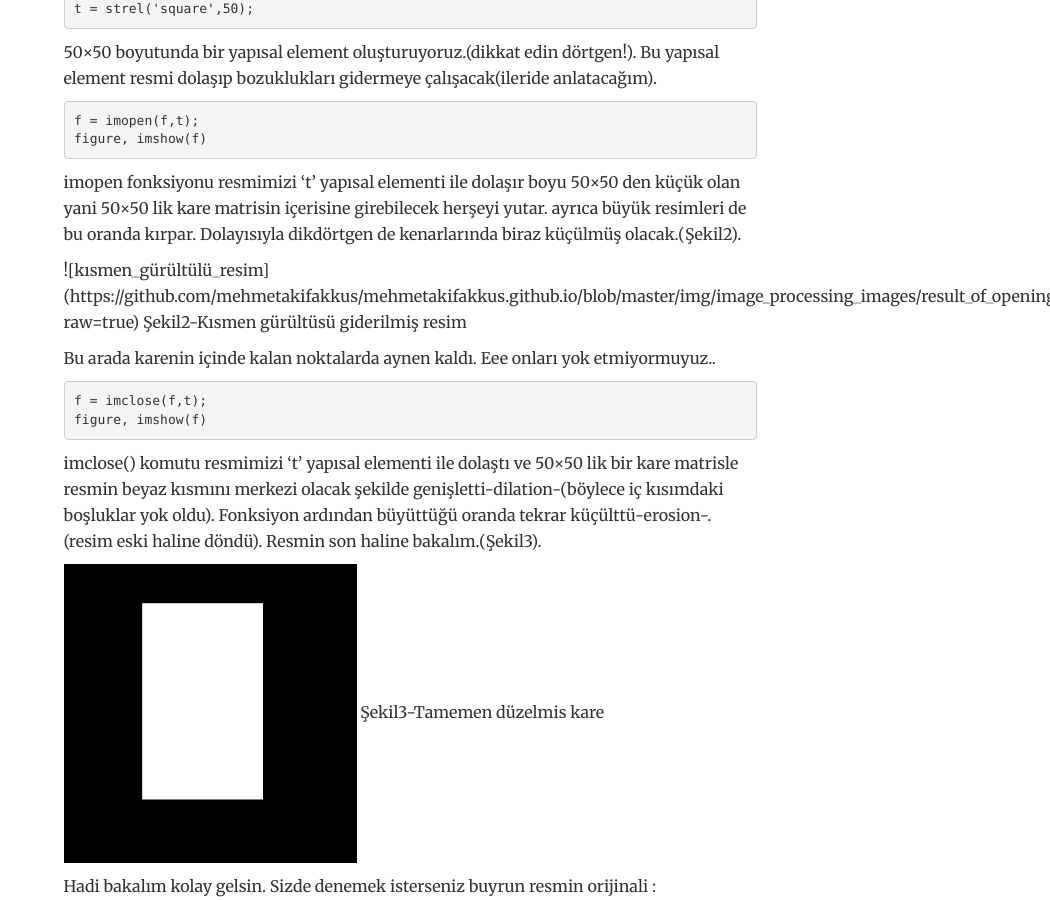
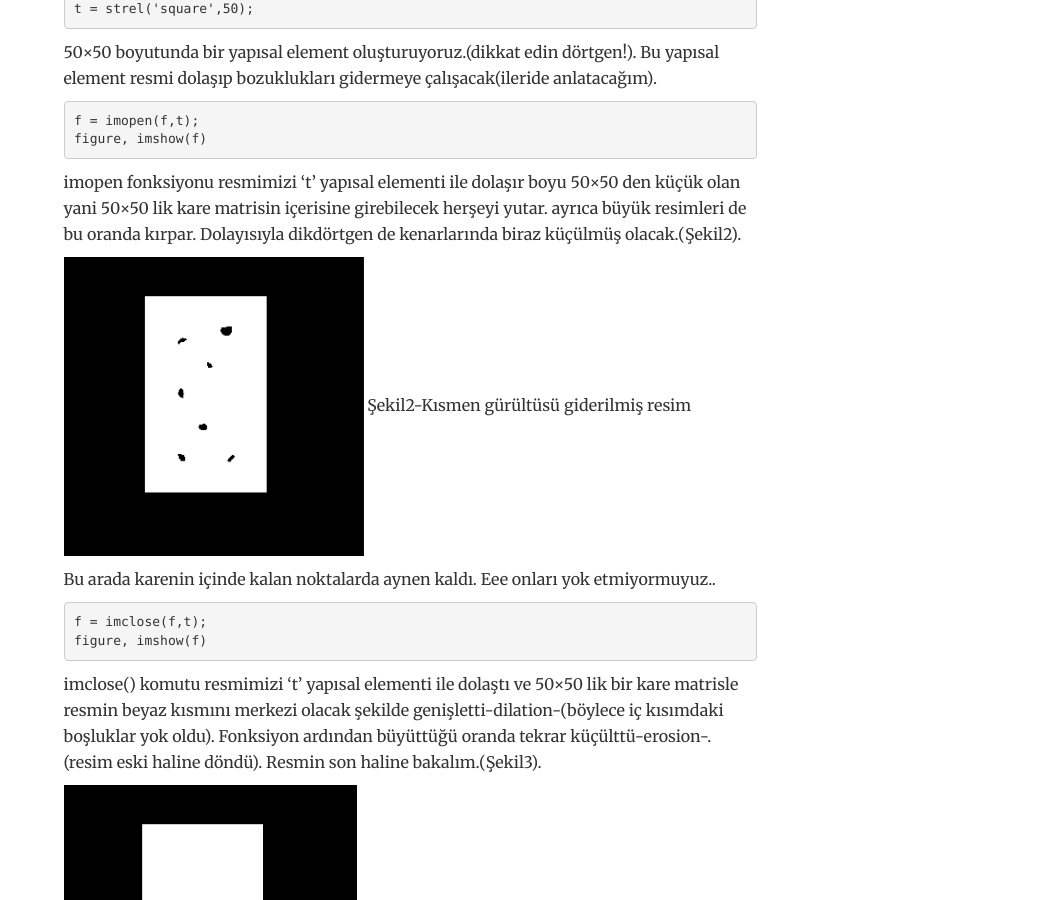
Before and after one commit to mehmetakifakkus/mehmetakifakkus.github.io, a Jekyll site: the page built from _posts/2010-06-10-morfolojik-goruntu-isleme-1-bozuk-kare-duzeltme.md, in a window 1280 px wide and 900 px high, scrolled down 881 px. Shown: the whole window, without its empty margins (230-1280 px from the left). Built offline with Jekyll 4.4.1, drawn with Linux system fonts in a browser that asks for light colours.

Commit message:
Update 2010-06-10-morfolojik-goruntu-isleme-1-bozuk-kare-duzeltme.md

````diff
--- a/_posts/2010-06-10-morfolojik-goruntu-isleme-1-bozuk-kare-duzeltme.md
+++ b/_posts/2010-06-10-morfolojik-goruntu-isleme-1-bozuk-kare-duzeltme.md
@@ -30,8 +30,7 @@
 ```
 imopen fonksiyonu resmimizi ‘t’ yapısal elementi ile dolaşır boyu 50×50 den küçük olan yani 50×50 lik kare matrisin içerisine girebilecek herşeyi yutar. ayrıca büyük resimleri de bu oranda kırpar. Dolayısıyla dikdörtgen de kenarlarında biraz küçülmüş olacak.(Şekil2).
 
-![kısmen_gürültülü_resim]
-(https://github.com/mehmetakifakkus/mehmetakifakkus.github.io/blob/master/img/image_processing_images/result_of_opening.png?raw=true)
+![kismen_gürültülü_resim](https://github.com/mehmetakifakkus/mehmetakifakkus.github.io/blob/master/img/image_processing_images/result_of_opening.png?raw=true)
 Şekil2-Kısmen gürültüsü giderilmiş resim
 
 Bu arada karenin içinde kalan noktalarda aynen kaldı. Eee onları yok etmiyormuyuz..
````
